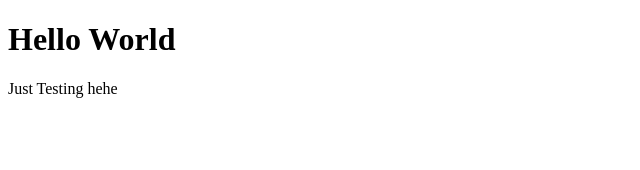
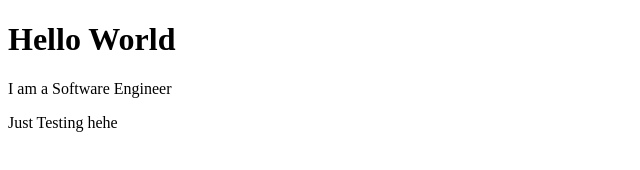
Before and after one commit to DannyGarciaDEV/HelloWorld, a plain HTML site: page index.html in a window 1280 px wide. Shown: the whole page, without its empty margins (0-640 px from the left). Drawn offline with Linux system fonts and the light colour scheme.

Commit message:
Commit messages

```diff
--- a/index.html
+++ b/index.html
@@ -8,6 +8,7 @@
 </head>
 <body>
     <h1> Hello World</h1>
+    <span> I am a Software Engineer </span>
     <p> Just Testing hehe</p>
 </body>
 </html>
```
